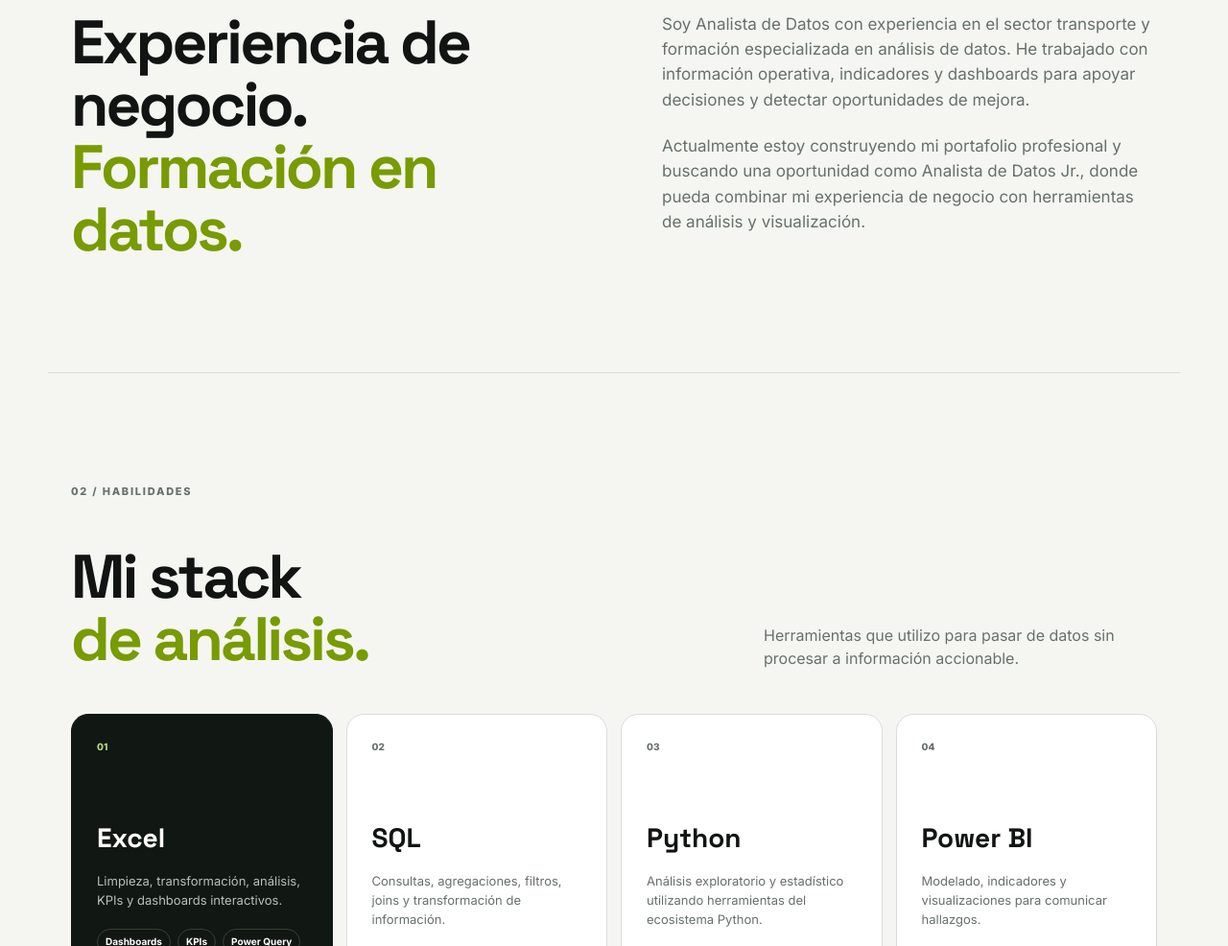
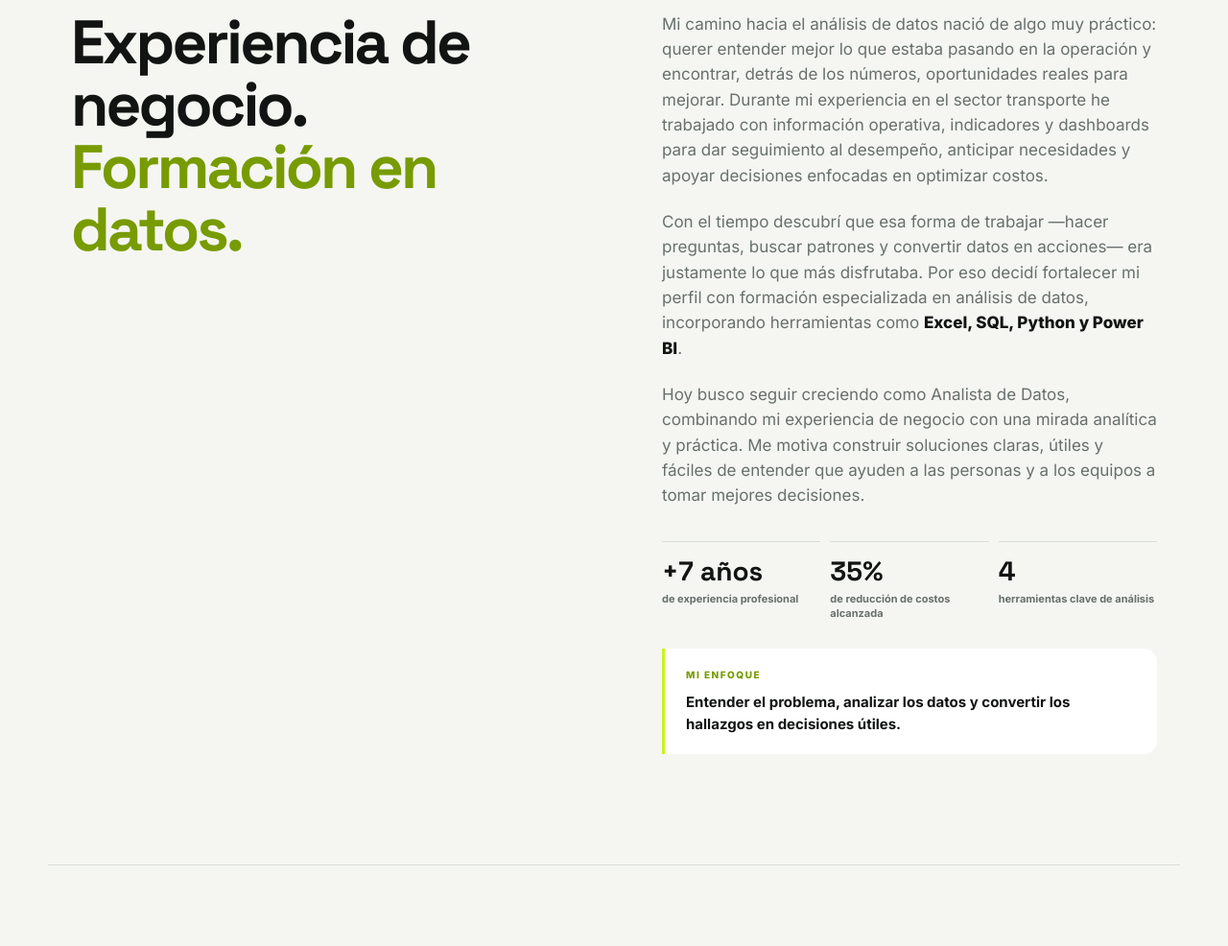
Before and after one commit to vidalito2102/vidalito2102.github.io, a plain HTML site: page index.html in a window 1280 px wide. Shown: the part 1040-2026 px from the top of the page at 96% size. Drawn offline with Linux system fonts and the light colour scheme.

Commit message:
Mejorar sección Sobre mí

```diff
--- a/index.html
+++ b/index.html
@@ -63,15 +63,34 @@
         </div>
         <div class="about-copy">
           <p>
-            Soy Analista de Datos con experiencia en el sector transporte y formación
-            especializada en análisis de datos. He trabajado con información operativa,
-            indicadores y dashboards para apoyar decisiones y detectar oportunidades de mejora.
+            Mi camino hacia el análisis de datos nació de algo muy práctico: querer entender mejor
+            lo que estaba pasando en la operación y encontrar, detrás de los números, oportunidades
+            reales para mejorar. Durante mi experiencia en el sector transporte he trabajado con
+            información operativa, indicadores y dashboards para dar seguimiento al desempeño,
+            anticipar necesidades y apoyar decisiones enfocadas en optimizar costos.
           </p>
           <p>
-            Actualmente estoy construyendo mi portafolio profesional y buscando una
-            oportunidad como Analista de Datos Jr., donde pueda combinar mi experiencia
-            de negocio con herramientas de análisis y visualización.
+            Con el tiempo descubrí que esa forma de trabajar —hacer preguntas, buscar patrones y
+            convertir datos en acciones— era justamente lo que más disfrutaba. Por eso decidí
+            fortalecer mi perfil con formación especializada en análisis de datos, incorporando
+            herramientas como <strong>Excel, SQL, Python y Power BI</strong>.
           </p>
+          <p>
+            Hoy busco seguir creciendo como Analista de Datos, combinando mi experiencia de negocio
+            con una mirada analítica y práctica. Me motiva construir soluciones claras, útiles y
+            fáciles de entender que ayuden a las personas y a los equipos a tomar mejores decisiones.
+          </p>
+
+          <div class="about-stats" aria-label="Indicadores de experiencia">
+            <div class="about-stat"><strong>+7 años</strong><span>de experiencia profesional</span></div>
+            <div class="about-stat"><strong>35%</strong><span>de reducción de costos alcanzada</span></div>
+            <div class="about-stat"><strong>4</strong><span>herramientas clave de análisis</span></div>
+          </div>
+
+          <div class="about-focus">
+            <span>MI ENFOQUE</span>
+            <p>Entender el problema, analizar los datos y convertir los hallazgos en decisiones útiles.</p>
+          </div>
         </div>
       </div>
     </section>
--- a/style.css
+++ b/style.css
@@ -47,6 +47,14 @@ a{color:inherit;text-decoration:none}
 h2{font-family:"Space Grotesk",sans-serif;font-size:clamp(40px,5vw,64px);line-height:1.02;letter-spacing:-.045em;margin:0}
 .about-copy{font-size:17px;color:var(--muted);max-width:580px}
 .about-copy p{margin:0 0 22px}
+.about-copy strong{color:var(--ink);font-weight:800}
+.about-stats{display:grid;grid-template-columns:repeat(3,1fr);gap:10px;margin:34px 0 22px}
+.about-stat{border-top:1px solid var(--line);padding-top:16px;min-width:0}
+.about-stat strong{display:block;font-family:"Space Grotesk",sans-serif;font-size:28px;line-height:1;color:var(--ink);margin-bottom:8px}
+.about-stat span{display:block;font-size:11px;line-height:1.35;font-weight:700;color:var(--muted)}
+.about-focus{margin-top:30px;padding:20px 22px;border-left:3px solid var(--accent);background:#fff;border-radius:0 14px 14px 0}
+.about-focus>span{display:block;font-size:10px;letter-spacing:.15em;font-weight:800;color:#779b00;margin-bottom:8px}
+.about-focus p{margin:0;color:var(--ink);font-size:15px;font-weight:650}
 .skills{border-top:1px solid var(--line)}
 .section-heading{display:flex;justify-content:space-between;align-items:end;gap:40px;margin:48px 0 45px}
 .section-heading p{max-width:410px;color:var(--muted);margin:0}
@@ -103,3 +111,10 @@ footer{background:var(--dark);color:#737e75;border-top:1px solid #28322c;display
 @media(max-width:600px){
  .nav{padding:0 16px}.nav-cta{display:none}.hero{padding:45px 18px 70px}.hero h1{font-size:52px}.hero-text{font-size:16px}.floating-card.top{right:10px}.floating-card.bottom{left:10px}.section{padding:80px 18px}.skill-grid{grid-template-columns:1fr}.skill-card{min-height:220px}.project-visual{min-height:300px}.project-info{padding:30px}.project-info h3{font-size:34px}.process-grid{grid-template-columns:1fr 1fr}.contact{padding:80px 18px}.contact-buttons{flex-wrap:wrap}footer{padding:22px 18px}
 }
+
+@media(max-width:620px){
+  .about-stats{grid-template-columns:1fr;gap:16px}
+  .about-stat{display:grid;grid-template-columns:110px 1fr;align-items:center;gap:12px}
+  .about-stat strong{margin:0;font-size:25px}
+  .about-focus{padding:18px}
+}
```
